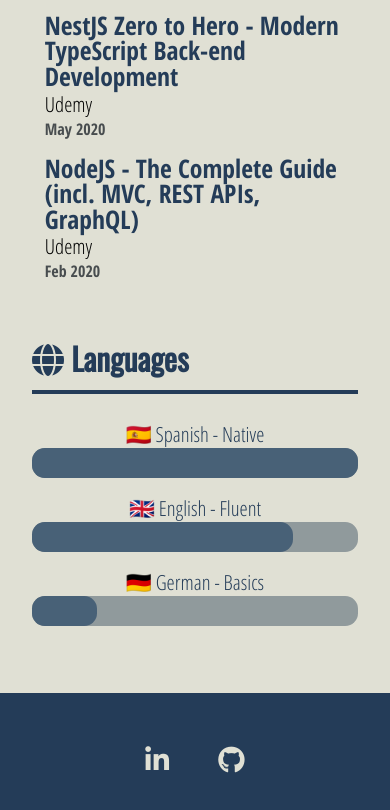
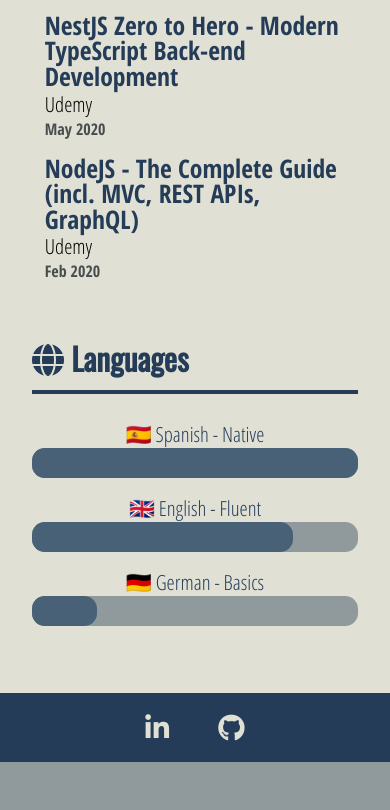
Before and after one commit to julbarg/julbarg.github.io, a plain HTML site: page index.html in a window 390 px wide. Shown: the part 4181-4991 px from the top of the page. After the commit the page ends 4943 px from the top, so only its background shows below. Drawn offline with nearby package versions, Linux system fonts and the light colour scheme.

Commit message:
Fix footer styling

```diff
--- a/css/style.css
+++ b/css/style.css
@@ -326,7 +326,7 @@ footer {
   footer {
     display: block;
     background-color: #243c58;
-    padding: 3rem 6rem;
+    padding: 1rem 6rem;
   }
 
   footer a {
```
